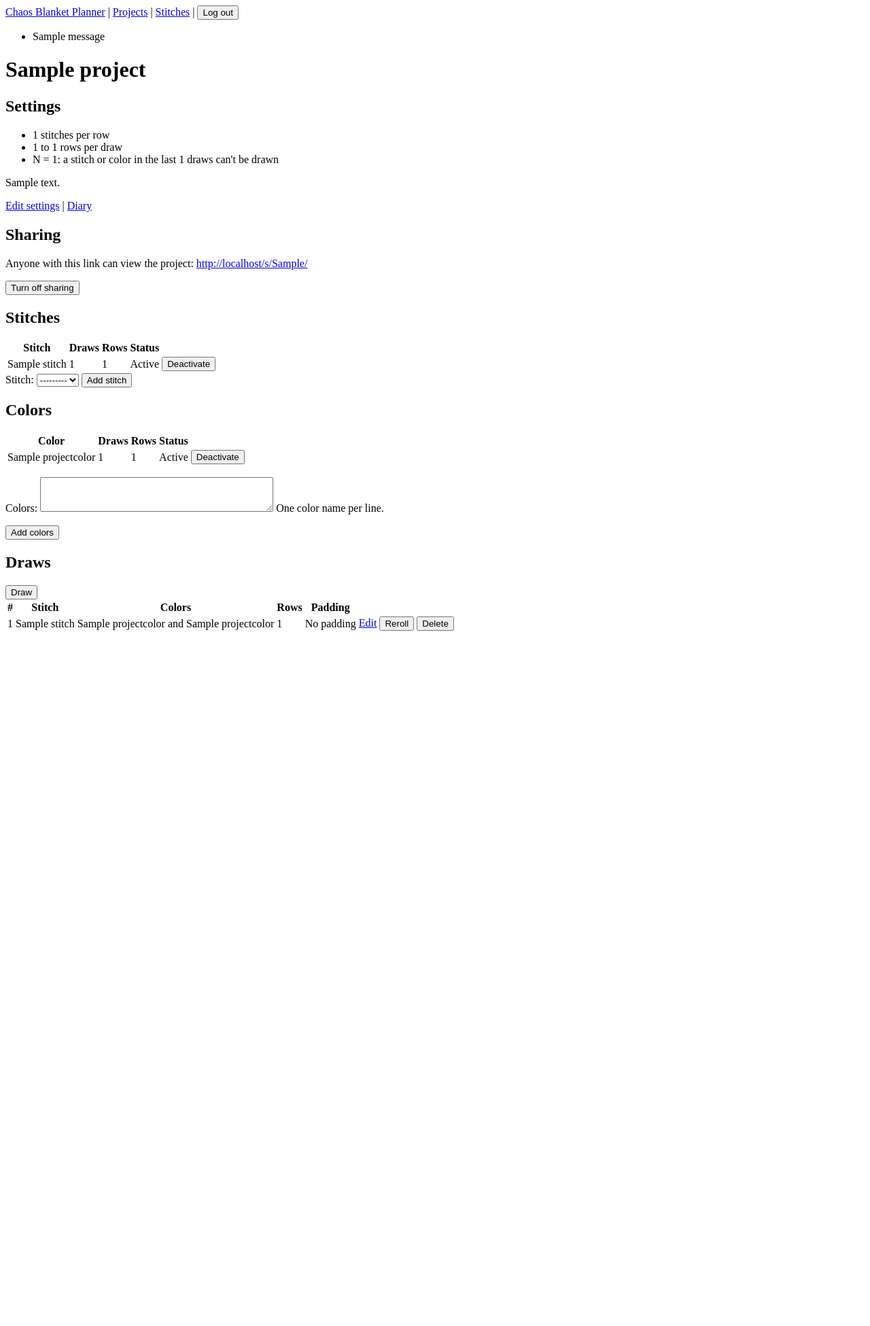
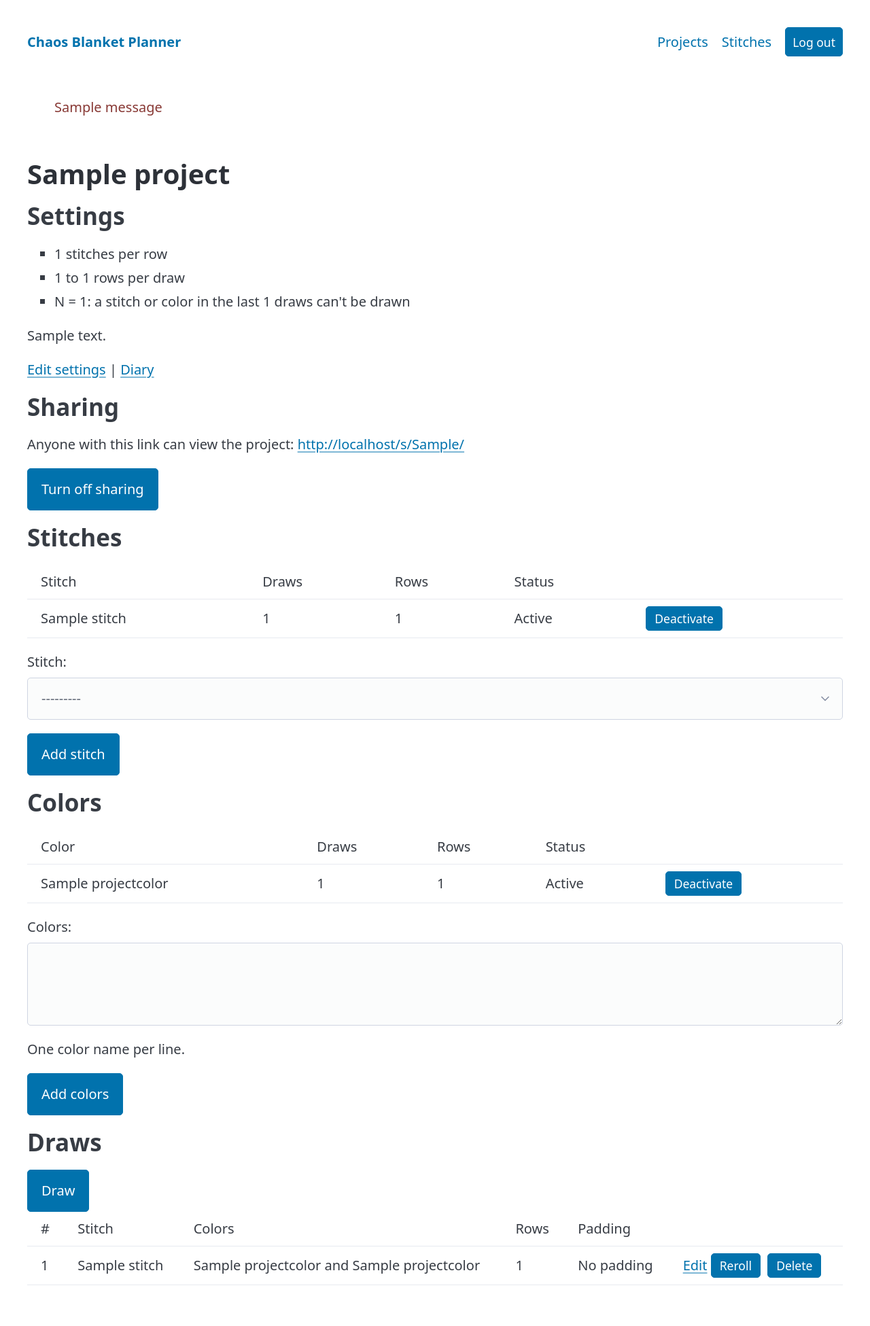
Before and after one commit to katylava/crochet-chaos-blanket-planner, a Django app: page /projects/1/ in a window 1280 px wide. Shown: the whole page at 68% size. Before the commit the page ends 928 px from the top, so only its background shows below. Run offline with Django 5.2, Linux system fonts and the light colour scheme; a user stored in the database is signed in; tables that the repository leaves empty hold one stand-in row (values such as "Sample post"); one stand-in notice (Sample message) is shown; some libraries are stand-ins or nearby versions.

Commit message:
Style pages with Pico classless CSS
Co-Authored-By: Claude Opus 5.5 <noreply@anthropic.com>

```diff
--- a/templates/base.html
+++ b/templates/base.html
@@ -4,19 +4,34 @@
   <meta charset="utf-8">
   <meta name="viewport" content="width=device-width, initial-scale=1">
   <title>{% block title %}Chaos Blanket Planner{% endblock %}</title>
+  <link rel="stylesheet" href="https://cdn.jsdelivr.net/npm/@picocss/pico@2.0.6/css/pico.classless.min.css">
+  <style>
+    /* Small buttons for the inline forms in table rows and the nav. */
+    td form, nav form { display: inline; margin: 0; }
+    td button, nav button { padding: 0.2rem 0.6rem; margin: 0 0.25rem 0 0; font-size: 0.875rem; width: auto; }
+    /* Wide tables scroll sideways on phones instead of widening the page. */
+    .table-scroll { overflow-x: auto; }
+    .messages li { color: var(--pico-del-color); list-style: none; }
+  </style>
 </head>
 <body>
-  <nav>
-    <a href="{% url 'project_list' %}">Chaos Blanket Planner</a>
-    {% if user.is_authenticated %}
-      | <a href="{% url 'project_list' %}">Projects</a>
-      | <a href="{% url 'stitch_list' %}">Stitches</a>
-      | <form method="post" action="{% url 'logout' %}" style="display:inline">{% csrf_token %}<button>Log out</button></form>
+  <header>
+    <nav>
+      <ul><li><strong><a href="{% url 'project_list' %}">Chaos Blanket Planner</a></strong></li></ul>
+      {% if user.is_authenticated %}
+      <ul>
+        <li><a href="{% url 'project_list' %}">Projects</a></li>
+        <li><a href="{% url 'stitch_list' %}">Stitches</a></li>
+        <li><form method="post" action="{% url 'logout' %}">{% csrf_token %}<button>Log out</button></form></li>
+      </ul>
+      {% endif %}
+    </nav>
+  </header>
+  <main>
+    {% if messages %}
+      <ul class="messages">{% for message in messages %}<li>{{ message }}</li>{% endfor %}</ul>
     {% endif %}
-  </nav>
-  {% if messages %}
-    <ul>{% for message in messages %}<li>{{ message }}</li>{% endfor %}</ul>
-  {% endif %}
-  <main>{% block content %}{% endblock %}</main>
+    {% block content %}{% endblock %}
+  </main>
 </body>
 </html>
--- a/templates/planner/_size_guide.html
+++ b/templates/planner/_size_guide.html
@@ -1,7 +1,7 @@
 <section>
   <h2>Size guide</h2>
   <p>{{ guide_text }}</p>
-  <table>
+  <div class="table-scroll"><table>
     <tr><th>Size</th><th>Width (inches)</th><th>Stitch count</th><th></th></tr>
     {% for size in sizes %}
     <tr>
@@ -11,5 +11,5 @@
       <td>{{ size.note }}</td>
     </tr>
     {% endfor %}
-  </table>
+  </table></div>
 </section>
--- a/templates/planner/project_detail.html
+++ b/templates/planner/project_detail.html
@@ -26,12 +26,12 @@
 
 <section>
   <h2>Stitches</h2>
-  <table>
+  <div class="table-scroll"><table>
     <tr><th>Stitch</th><th>Draws</th><th>Rows</th><th>Status</th><th></th></tr>
     {% for item in stitch_usage %}
     <tr><td>{{ item }}</td><td>{{ item.draw_count }}</td><td>{{ item.row_count }}</td><td>{{ item.active|yesno:"Active,Inactive" }}</td><td><form method="post" action="{% url 'project_stitch_toggle' item.pk %}" style="display:inline">{% csrf_token %}<button>{{ item.active|yesno:"Deactivate,Activate" }}</button></form>{% if not item.draw_count %} <form method="post" action="{% url 'project_stitch_remove' item.pk %}" style="display:inline">{% csrf_token %}<button>Remove</button></form>{% endif %}</td></tr>
     {% endfor %}
-  </table>
+  </table></div>
   <form method="post" action="{% url 'project_stitch_add' project.pk %}">
     {% csrf_token %}
     {{ add_stitch_form.stitch.label_tag }} {{ add_stitch_form.stitch }}
@@ -41,12 +41,12 @@
 
 <section>
   <h2>Colors</h2>
-  <table>
+  <div class="table-scroll"><table>
     <tr><th>Color</th><th>Draws</th><th>Rows</th><th>Status</th><th></th></tr>
     {% for item in color_usage %}
     <tr><td>{{ item }}</td><td>{{ item.draw_count }}</td><td>{{ item.row_count }}</td><td>{{ item.active|yesno:"Active,Inactive" }}</td><td><form method="post" action="{% url 'project_color_toggle' item.pk %}" style="display:inline">{% csrf_token %}<button>{{ item.active|yesno:"Deactivate,Activate" }}</button></form>{% if not item.draw_count %} <form method="post" action="{% url 'project_color_remove' item.pk %}" style="display:inline">{% csrf_token %}<button>Remove</button></form>{% endif %}</td></tr>
     {% endfor %}
-  </table>
+  </table></div>
   <form method="post" action="{% url 'project_color_add' project.pk %}">
     {% csrf_token %}
     {{ add_colors_form.as_p }}
@@ -57,7 +57,7 @@
 <section>
   <h2>Draws</h2>
   <form method="post" action="{% url 'draw_create' project.pk %}">{% csrf_token %}<button>Draw</button></form>
-  <table>
+  <div class="table-scroll"><table>
     <tr><th>#</th><th>Stitch</th><th>Colors</th><th>Rows</th><th>Padding</th><th></th></tr>
     {% for draw in draws %}
     <tr>
@@ -75,6 +75,6 @@
     {% empty %}
     <tr><td colspan="6">No draws yet.</td></tr>
     {% endfor %}
-  </table>
+  </table></div>
 </section>
 {% endblock %}
--- a/templates/planner/shared_project.html
+++ b/templates/planner/shared_project.html
@@ -11,14 +11,14 @@
 <ul>{% for color in colors %}<li>{{ color }}</li>{% endfor %}</ul>
 
 <h2>Draws</h2>
-<table>
+<div class="table-scroll"><table>
   <tr><th>#</th><th>Stitch</th><th>Colors</th><th>Rows</th></tr>
   {% for draw in draws %}
   <tr><td>{{ forloop.counter }}</td><td>{{ draw.stitch }}</td><td>{{ draw.colors_text }}</td><td>{{ draw.rows }}</td></tr>
   {% empty %}
   <tr><td colspan="4">No draws yet.</td></tr>
   {% endfor %}
-</table>
+</table></div>
 
 {% if photos %}
 <h2>Progress photos</h2>
--- a/templates/stitches/stitch_list.html
+++ b/templates/stitches/stitch_list.html
@@ -3,7 +3,7 @@
 {% block content %}
 <h1>Stitches</h1>
 <p><a href="{% url 'stitch_create' %}">Add a private stitch</a></p>
-<table>
+<div class="table-scroll"><table>
   <tr><th>Name</th><th>Multiple</th><th>Edge stitches</th><th>Colors</th><th>Kind</th><th></th></tr>
   {% for stitch in stitches %}
   <tr>
@@ -22,5 +22,5 @@
   {% empty %}
   <tr><td colspan="6">No stitches yet.</td></tr>
   {% endfor %}
-</table>
+</table></div>
 {% endblock %}
```
